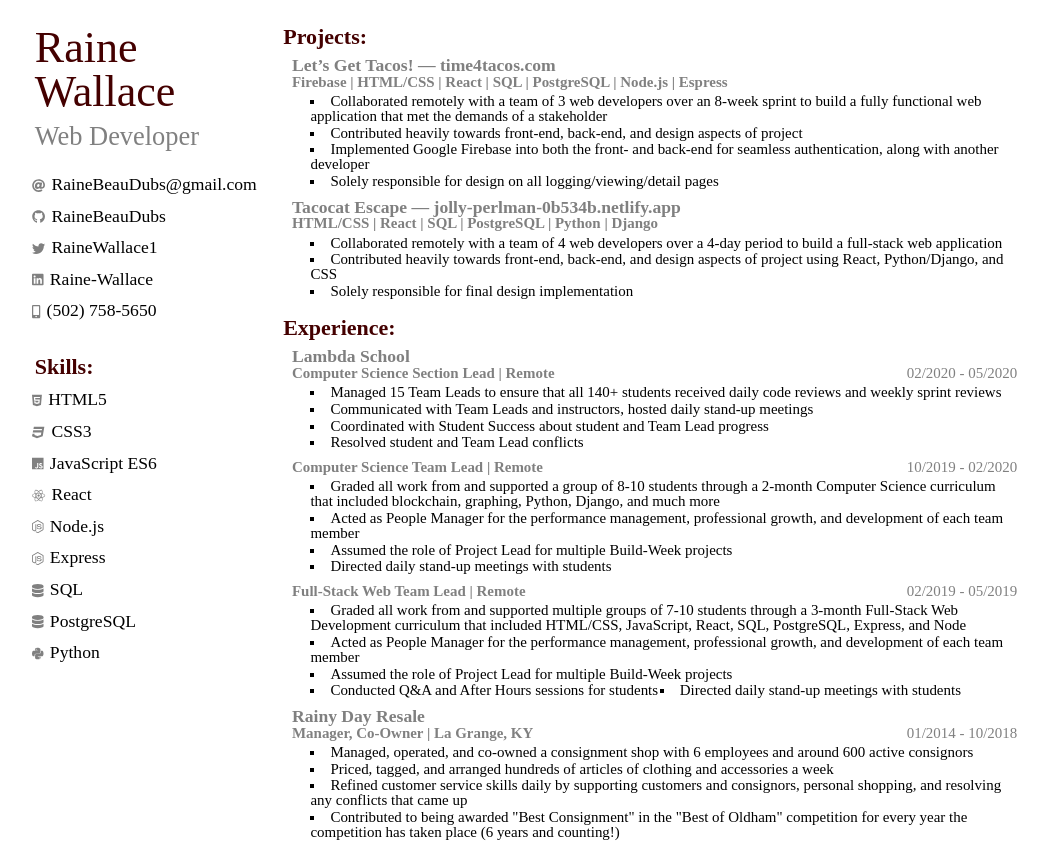
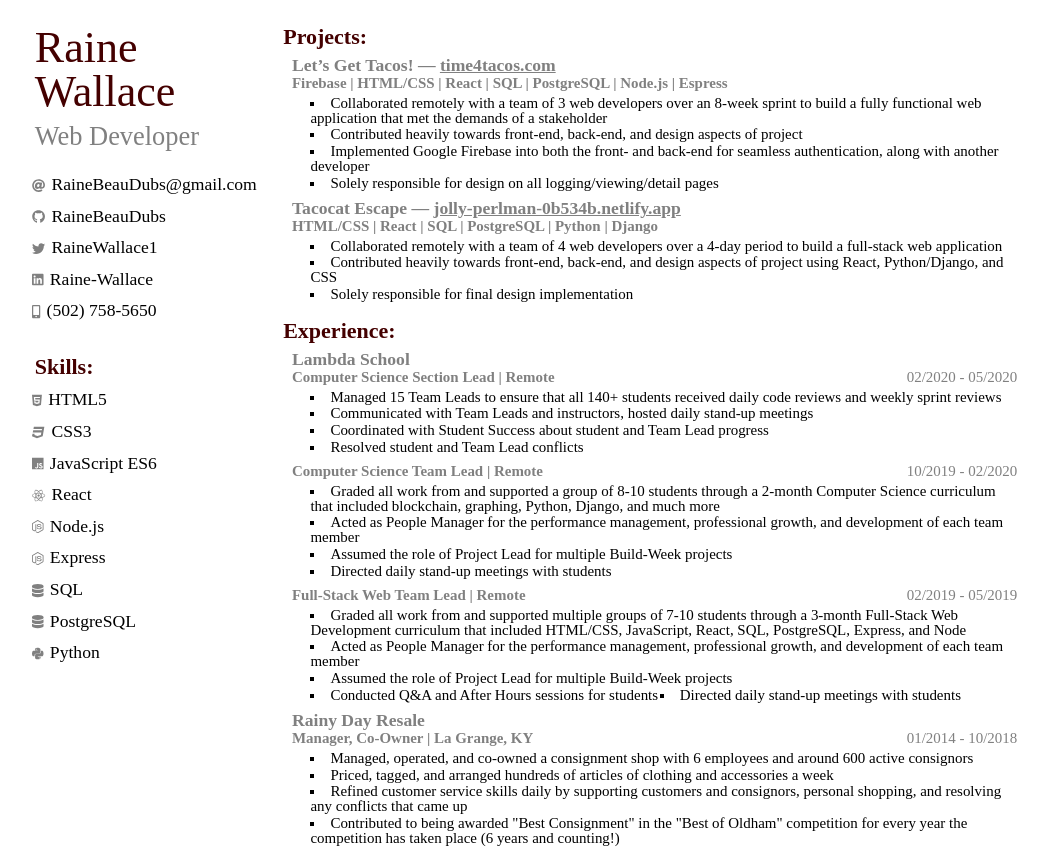
Before and after one commit to RaineBeauDubs/MyResume, a React (Create React App) app in the folder resume/: page / in a window 1280 px wide. Shown: the top 848 px of the page, without its empty margins (114-1162 px from the left). Built offline with nearby package versions, Linux system fonts and the light colour scheme.

Commit message:
added styled links

```diff
--- a/resume/src/components/Projects.js
+++ b/resume/src/components/Projects.js
@@ -5,6 +5,7 @@ import {
   ResSectionBottom,
   Sec,
   Title,
+  Link,
   Info,
   List,
   ListItems
@@ -17,7 +18,7 @@ const Projects = () => {
       <ResSectionTop>Projects:</ResSectionTop>
       <ResSectionBottom>
         <Sec>
-          <Title>Let’s Get Tacos! — time4tacos.com</Title>
+          <Title>Let’s Get Tacos! — <Link href="time4tacos.com">time4tacos.com</Link></Title>
           <Info>Firebase | HTML/CSS | React | SQL | PostgreSQL | Node.js | Espress</Info>
           <List>
             <ListItems>Collaborated remotely with a team of 3 web developers over an 8-week sprint to build a fully functional web application that met the demands of a stakeholder</ListItems>
@@ -27,7 +28,7 @@ const Projects = () => {
           </List>
         </Sec>
         <Sec>
-        <Title>Tacocat Escape — jolly-perlman-0b534b.netlify.app</Title>
+        <Title>Tacocat Escape — <Link href="jolly-perlman-0b534b.netlify.app">jolly-perlman-0b534b.netlify.app</Link></Title>
           <Info>HTML/CSS | React | SQL | PostgreSQL | Python | Django</Info>
           <List>
             <ListItems>Collaborated remotely with a team of 4 web developers over a 4-day period to build a full-stack web application</ListItems>
--- a/resume/src/reusableStyles.js
+++ b/resume/src/reusableStyles.js
@@ -27,6 +27,11 @@ export const Sec = styled.div`
 export const Title = styled.h2`
   font-weight: bold;
   font-size: 2rem;
+  color: grey;
+  margin-bottom: 0.17rem
+`;
+
+export const Link = styled.a`
   color: grey;
 `;
 
```
